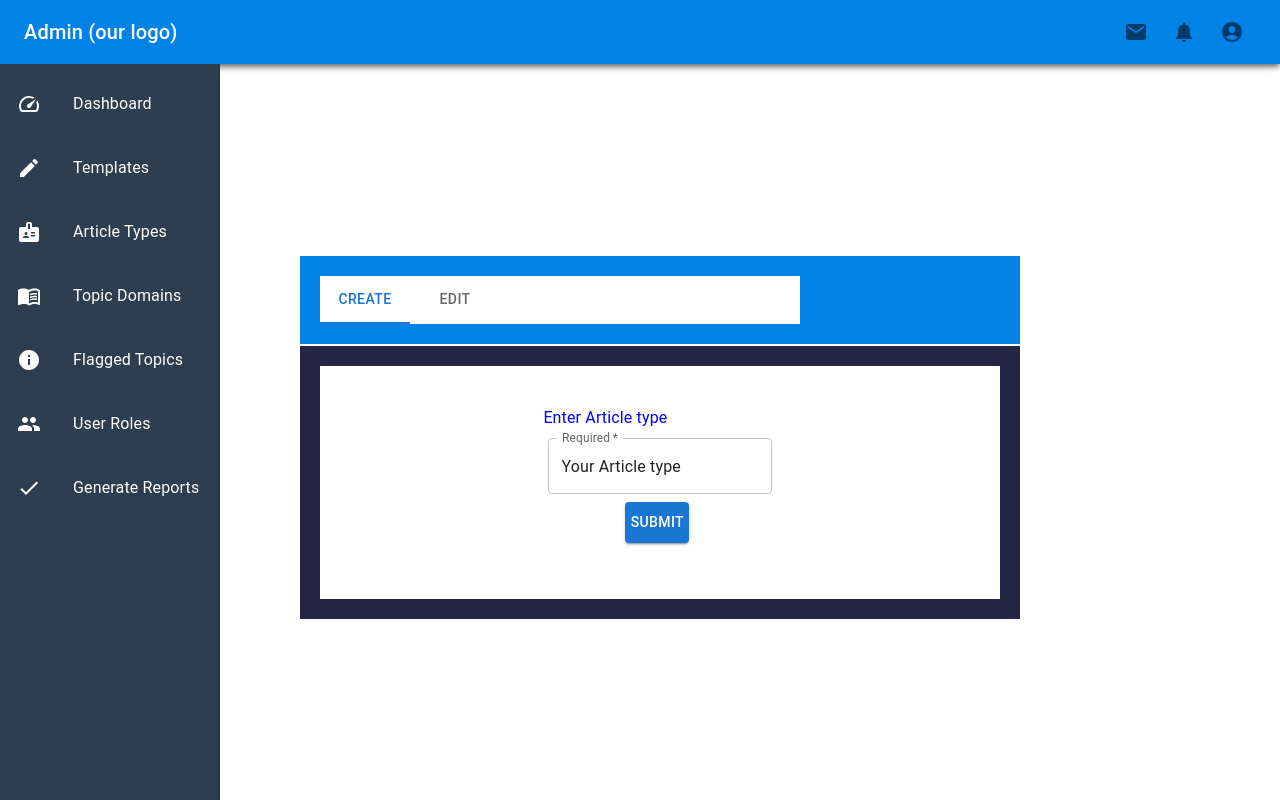
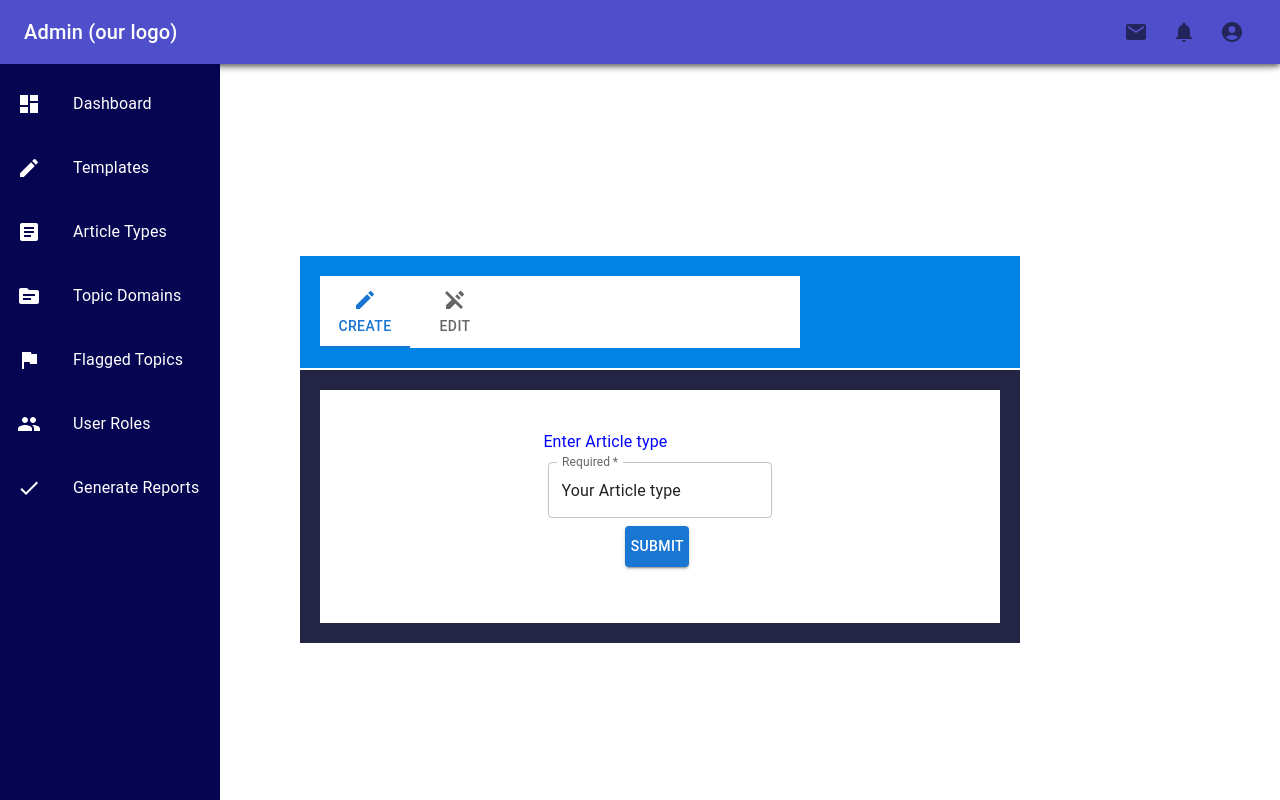
Before and after one commit to writergate/topic-planner, a Next.js app: page /createArticleTypes in a window 1280 px wide. Built offline with nearby package versions, Linux system fonts and the light colour scheme.

Commit message:
navbar icon changed

```diff
--- a/components/Navbar.js
+++ b/components/Navbar.js
@@ -142,11 +142,11 @@ import ListItemText from '@mui/material/ListItemText';
 import MailIcon from '@mui/icons-material/Mail';
 
 import DehazeIcon from '@mui/icons-material/Dehaze';
-import SpeedIcon from '@mui/icons-material/Speed';
+import DashboardIcon from '@mui/icons-material/Dashboard';
 import CreateIcon from '@mui/icons-material/Create';
-import MenuBookIcon from '@mui/icons-material/MenuBook';
-import BadgeIcon from '@mui/icons-material/Badge';
-import InfoIcon from '@mui/icons-material/Info';
+import TopicIcon from '@mui/icons-material/Topic';
+import ArticleIcon from '@mui/icons-material/Article';
+import FlagIcon from '@mui/icons-material/Flag';
 import GroupIcon from '@mui/icons-material/Group';
 import CheckIcon from '@mui/icons-material/Check';
 import IconButton from '@mui/material/IconButton';
@@ -159,11 +159,11 @@ import AccountCircleIcon from '@mui/icons-material/AccountCircle';
 const drawerWidth = 220;  //width for the drawer we can change this
 const AppBarWidth = 64;
 const iconMap = {
-  'Dashboard': <SpeedIcon sx={{ color: 'white' }} />,
+  'Dashboard': < DashboardIcon sx={{ color: 'white' }} />,
   'Templates': <CreateIcon sx={{ color: 'white' }} />,
-  'Article Types': <BadgeIcon sx={{ color: 'white' }} />,
-  'Topic Domains': <MenuBookIcon sx={{ color: 'white' }} />,
-  'Flagged Topics': <InfoIcon sx={{ color: 'white' }} />,
+  'Article Types': < ArticleIcon sx={{ color: 'white' }} />,
+  'Topic Domains': <TopicIcon sx={{ color: 'white' }} />,
+  'Flagged Topics': <FlagIcon sx={{ color: 'white' }} />,
   'User Roles': <GroupIcon sx={{ color: 'white' }} />,
   'Generate Reports': <CheckIcon sx={{ color: 'white' }} />
 };
@@ -177,7 +177,7 @@ export default function NavBar() {
       <AppBar
         position="fixed"
         sx={{
-          backgroundColor: '#0082e6'
+          backgroundColor: '#4f4fcb'
           //width:`calc(100% - ${drawerWidth}px)`,
           // ml: `${drawerWidth}px`,
         }}
@@ -222,7 +222,7 @@ export default function NavBar() {
             width: drawerWidth,
             boxSizing: 'border-box',
             marginTop: `calc(${AppBarWidth}px)`, //marginTop:'64px',
-            backgroundColor: '#2c3e50',
+            backgroundColor: '#060552',
           },
         }}
         variant="permanent"  // making drawer permenant
--- a/components/TopTab.js
+++ b/components/TopTab.js
@@ -5,39 +5,41 @@ import Tab from '@mui/material/Tab';
 import Box from '@mui/material/Box';
 import Navbar from './Navbar';
 
+import CreateIcon from '@mui/icons-material/Create';
+import EditOffIcon from '@mui/icons-material/EditOff';
+
+
 export default function TopTab() {
   const [value, setValue] = React.useState(0);
 
   const handleChange = (event, newValue) => {
     setValue(newValue);
   };
+
   const router = useRouter();
+
   const handleCreateArticleType = () => {
     console.log('Tab1 clicked');
     router.push('/createArticleTypes');
   };
+
   const handleEditArticleType = () => {
-    console.log('Tab 1 clicked');
+    console.log('Tab 2 clicked');
     router.push('/EditArticleTypes');
   };
 
-
   return (
     <div>
-
-    <Navbar/>
+      <Navbar />
       <Box
         sx={{
           padding: '20px',
-
           marginLeft: '300px',
           marginRight: '260px',
           backgroundColor: '#0082e6',
           color: 'white',
         }}
       >
-
-
         <Box sx={{ maxWidth: { xs: 320, sm: 480 }, bgcolor: 'white' }}>
           <Tabs
             value={value}
@@ -46,10 +48,15 @@ export default function TopTab() {
             scrollButtons="auto"
             aria-label="scrollable auto tabs example"
           >
-        <Tab label="Create" onClick={handleCreateArticleType}/>
-        <Tab label="Edit" onClick={handleEditArticleType}/>
+            <Tab
+              label="Create"
+              icon={<CreateIcon />}
+              onClick={handleCreateArticleType}
 
-
+            />
+            <Tab label="Edit"
+              icon={< EditOffIcon/>}
+              onClick={handleEditArticleType} />
           </Tabs>
         </Box>
       </Box>
--- a/pages/FlaggedTopics.js
+++ b/pages/FlaggedTopics.js
@@ -188,7 +188,7 @@ export default function FlaggedTopics() {
           <Table sx={{ minWidth: 600 }} aria-label="custom pagination table">
             <TableHead >
 
-              <TableRow sx={{ backgroundColor: '#b3b3b3' }}>
+              <TableRow sx={{ backgroundColor: '#0e0e42' }}>
                 <TableCell sx={{ fontSize: '1.1rem', color: 'white' }}>Topic Id</TableCell>
                 <TableCell sx={{ fontSize: '1.1rem', color: 'white' }}>Topic</TableCell>
                 <TableCell sx={{ fontSize: '1.1rem', color: 'white' }}>Remove Topic</TableCell>
```
Lines whose indentation alone changed are shown as unchanged.
